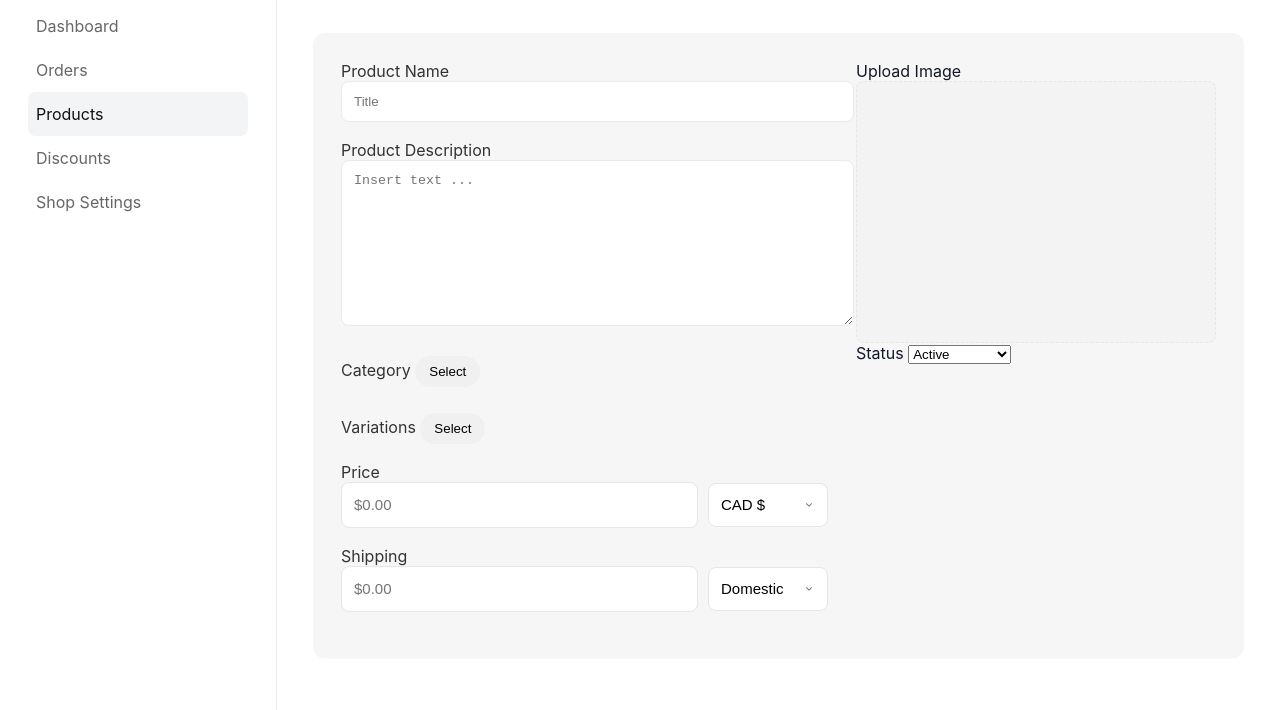
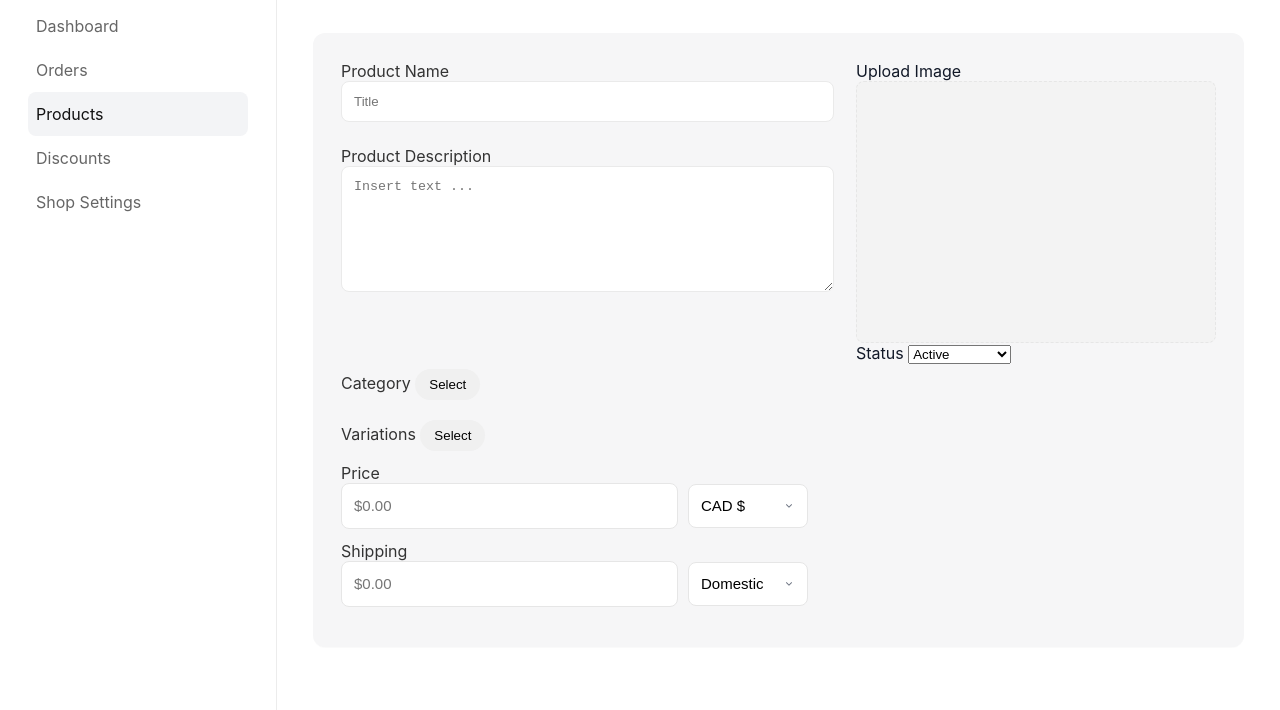
Before and after one commit to holiviah/Storefront-Database, a website: page edit-product.html in a window 1280 px wide. Shown: the part 90-800 px from the top of the page. Drawn offline with Linux system fonts and the light colour scheme.

Commit message:
Input box size change

```diff
--- a/edit-product.html
+++ b/edit-product.html
@@ -35,6 +35,7 @@
           <form class="edit-form">
             <div class="grid-columns">
               <div class="left-column">
+                <div class="top-block">
                   <label>Product Name
                     <input type="text" placeholder="Title">
                   </label>
@@ -42,6 +43,7 @@
                   <label>Product Description
                     <textarea placeholder="Insert text ..."></textarea>
                   </label>
+                </div>
 
                 <label>Category
                   <button class="selector">Select</button>
--- a/script.js
+++ b/script.js
@@ -11,8 +11,7 @@ document.addEventListener('DOMContentLoaded', () => {
 	// seed some sample products
 	let products = [
 		{ id: cryptoRandomId(), title: 'Item 1', price: 19.99 },
-		{ id: cryptoRandomId(), title: 'Blue Shirt', price: 24.0 },
-		{ id: cryptoRandomId(), title: 'Sticker Pack', price: 5.5 }
+		{ id: cryptoRandomId(), title: 'Item 2', price: 25.99 },
 	];
 
 	function cryptoRandomId(){
--- a/style.css
+++ b/style.css
@@ -103,10 +103,13 @@ body{font-family: 'Alexandria', Inter, system-ui, -apple-system, 'Segoe UI', Rob
 .btn-ghost{background:#e6e6e6}
 .btn-primary{background:#fff; border:1px solid #e6e6e6}
 .edit-content{background:#f6f6f7; padding:28px; border-radius:12px; box-shadow:0 1px 0 rgba(0,0,0,0.02); width:100%; box-sizing:border-box; max-width:none}
-.grid-columns{display:grid; grid-template-columns:1fr 360px; gap:28px; align-items:start}
-.left-column label{display:block; margin-bottom:18px; color:#333}
+.grid-columns{display:grid; grid-template-columns:1fr 360px; gap:48px; align-items:start}
+.left-column label{display:block; margin-bottom:12px; color:#333}
+
+/* top block containing name + description — keep a controlled height so fields align with right column */
+.top-block{min-height:300px; display:flex; flex-direction:column; gap:12px}
 .left-column input[type="text"], .left-column textarea{width:100%; padding:12px; border-radius:8px; border:1px solid #eaeaea; background:#fff}
-.left-column textarea{min-height:140px}
+.left-column textarea{min-height:100px}
 .left-column .selector{display:inline-block; padding:8px 14px; border-radius:20px; background:#f0f0f0; border:0; margin-top:8px}
 .left-column .input-inline{display:flex; align-items:center; gap:10px}
 .left-column .input-inline input[type="text"]{flex:1}
```
Also changed, not shown: 1 other file. Lines whose indentation alone changed are shown as unchanged.
